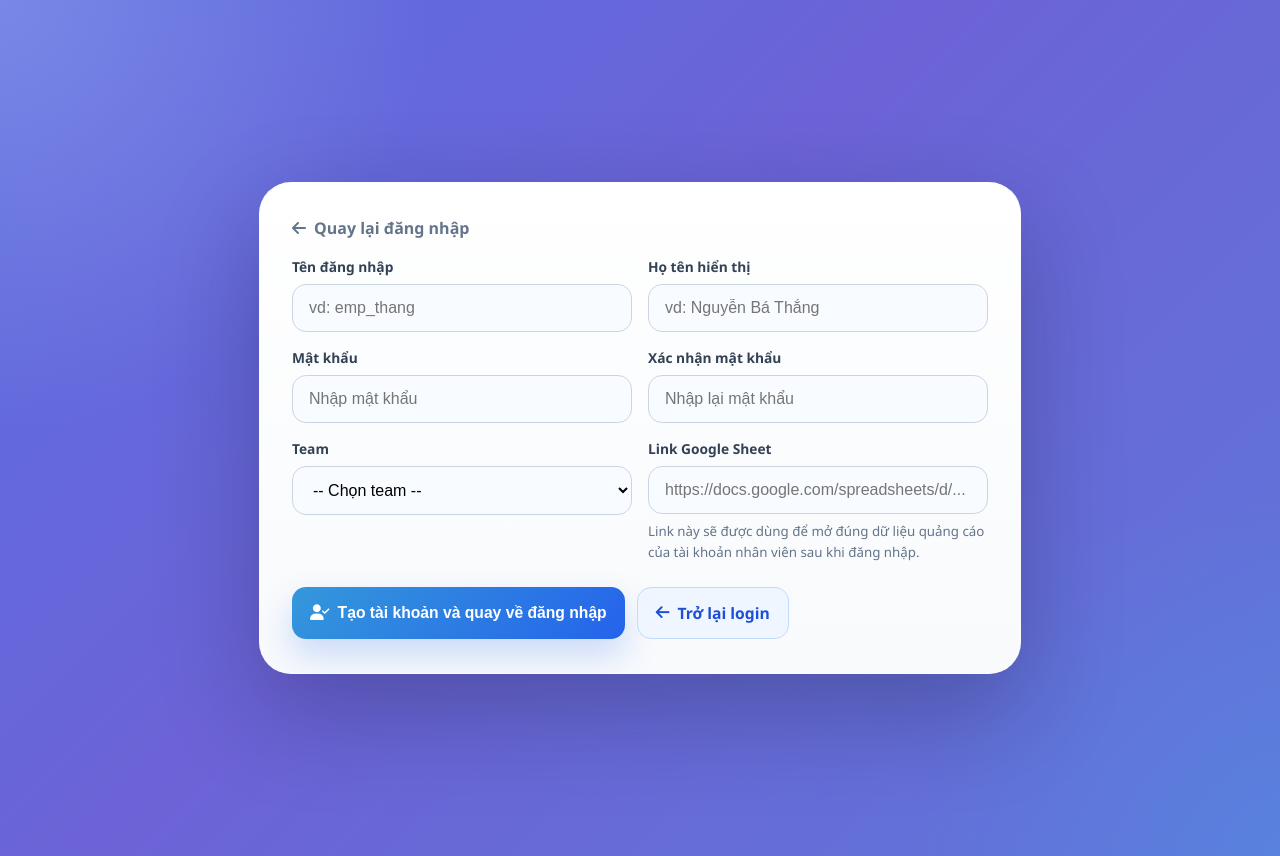
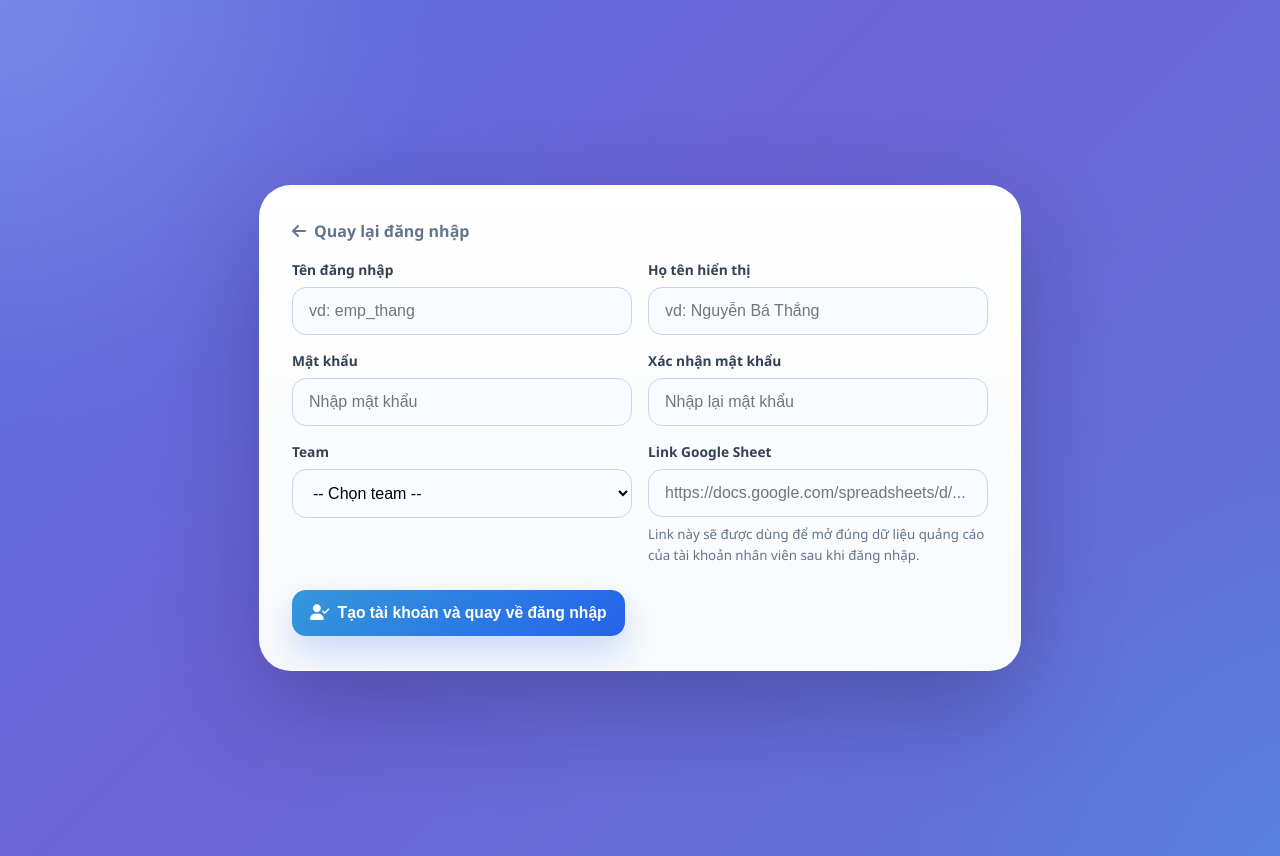
Before and after one commit to thanggdt999-source/chi-phi-ads-dashboard, a Flask app: page /register in a window 1280 px wide. Run offline with Flask 3, Linux system fonts and the light colour scheme.

Commit message:
ui: remove secondary back button from register form

```diff
--- a/web_app/templates/register.html
+++ b/web_app/templates/register.html
@@ -279,7 +279,6 @@
 
                     <div class="actions">
                         <button type="submit" class="btn btn-primary"><i class="fas fa-user-check"></i> Tạo tài khoản và quay về đăng nhập</button>
-                        <a href="{{ url_for('login') }}" class="btn btn-secondary"><i class="fas fa-arrow-left"></i> Trở lại login</a>
                     </div>
                 </form>
             </section>
```
